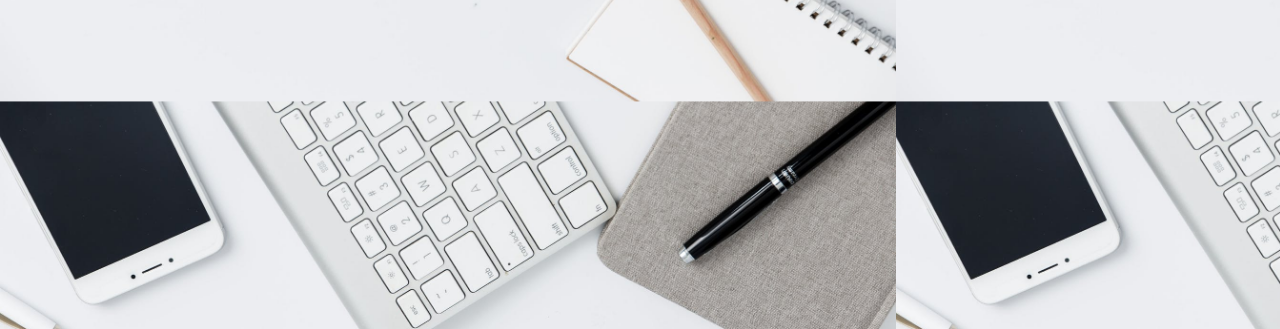
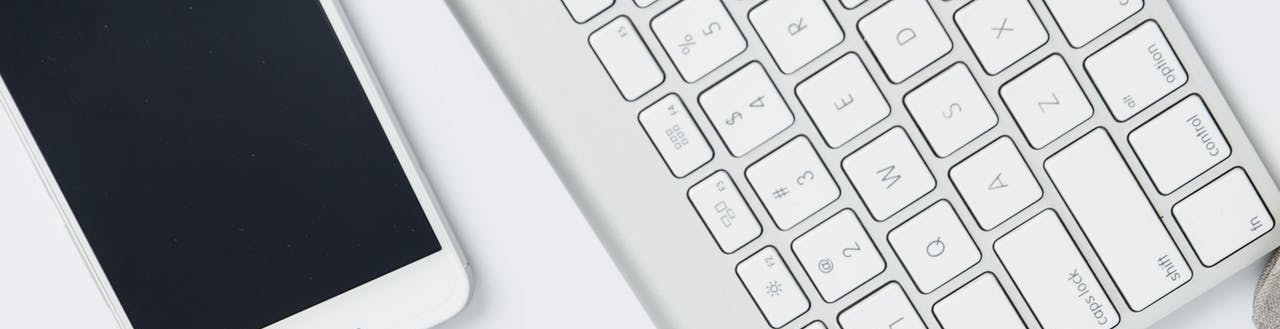
Before and after one commit to benarmstrong1616/benarmstrong1616.github.io, a plain HTML site: page index.html in a window 1280 px wide. Shown: the top 329 px of the page. Drawn offline with nearby package versions, Linux system fonts and the light colour scheme.

Commit message:
Update index.html

```diff
--- a/index.html
+++ b/index.html
@@ -21,7 +21,7 @@
         }
 
         body {
-            background: #030019 url("img/desk-background.jpeg") 0/70% repeat;
+            background-image: url("img/desk-background.jpeg");
             color: white;
             font-family: 'Work Sans', serif;
             font-weight: bolder;
```
